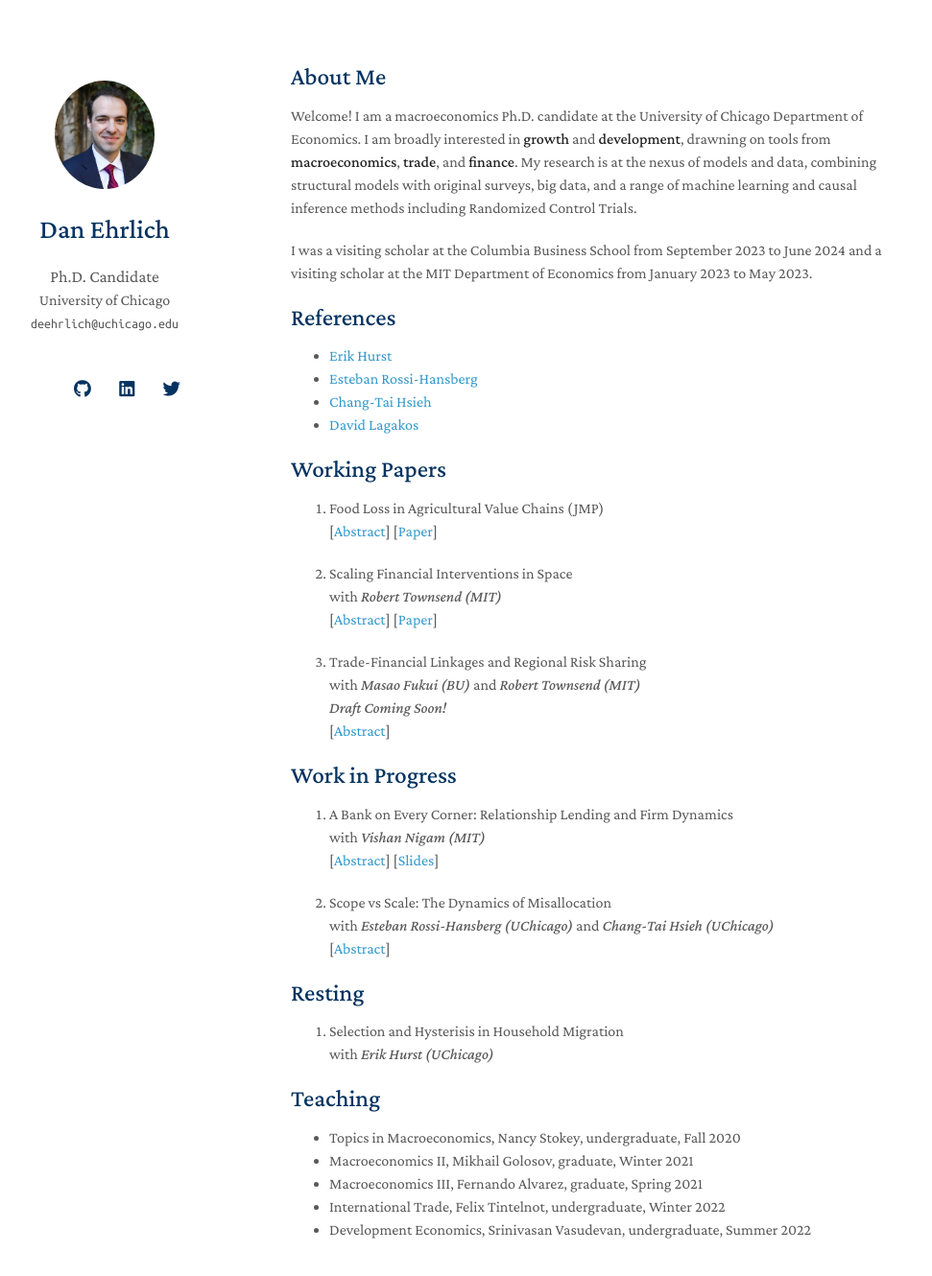
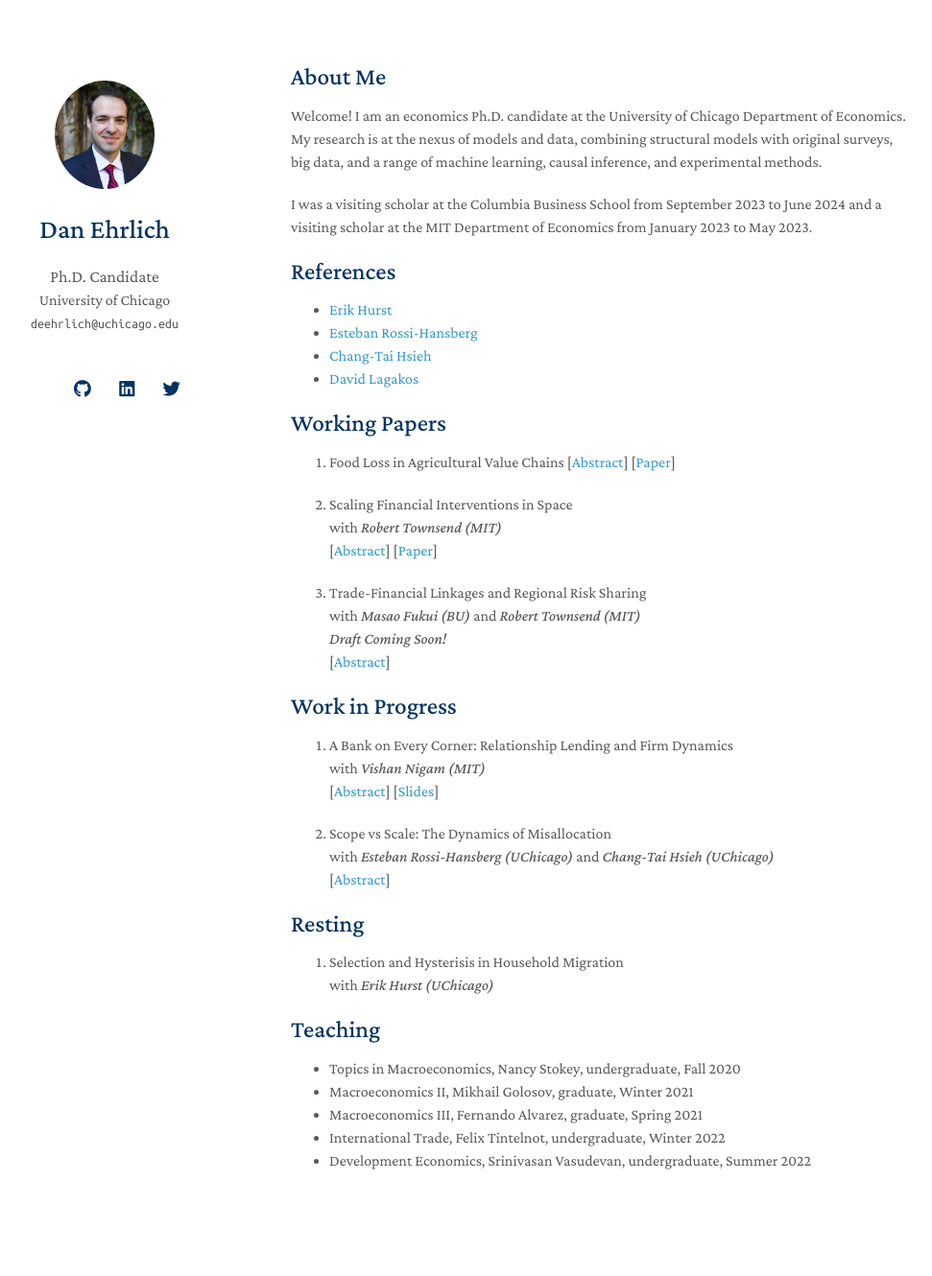
Before and after one commit to danielehrlich/danielehrlich.github.io, a Jekyll site: the page built from index.md, in a window 1280 px wide and 1388 px high. Shown: the top 1330 px of the window at 96% size, without its empty margins (167-1138 px from the left). Built offline with Jekyll 4.4.1, drawn with Linux system fonts in a browser that asks for light colours; nearby versions of some CDN libraries; a style sheet for code colours, icons or effects is not loaded; our own code applies the rules of GitHub Pages for plain Markdown files.

Commit message:
Update index.md

```diff
--- a/index.md
+++ b/index.md
@@ -4,7 +4,7 @@ layout: homepage
 
 ## About Me
 
-Welcome! I am a macroeconomics Ph.D. candidate at the University of Chicago Department of Economics. I am broadly interested in **growth** and **development**, drawning on tools from **macroeconomics**, **trade**, and **finance**. My research is at the nexus of models and data, combining structural models with original surveys, big data, and a range of machine learning and causal inference methods including Randomized Control Trials.
+Welcome! I am an economics Ph.D. candidate at the University of Chicago Department of Economics. My research is at the nexus of models and data, combining structural models with original surveys, big data, and a range of machine learning, causal inference, and experimental methods.
 
 I was a visiting scholar at the Columbia Business School from September 2023 to June 2024 and a visiting scholar at the MIT Department of Economics from January 2023 to May 2023.
 
@@ -16,7 +16,7 @@ I was a visiting scholar at the Columbia Business School from September 2023 to
 - [David Lagakos](https://sites.google.com/site/davidlagakos)
 
 ## Working Papers
-1. Food Loss in Agricultural Value Chains (JMP)
+1. Food Loss in Agricultural Value Chains
 \[[Abstract](Food_Loss_abstract.pdf)\] \[[Paper](Food_Loss_JMP.pdf)\]
 
 2. Scaling Financial Interventions in Space
```
